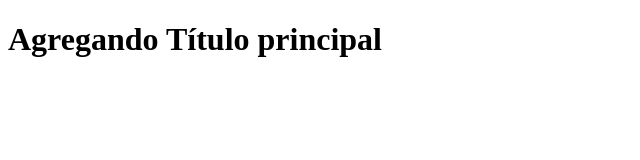
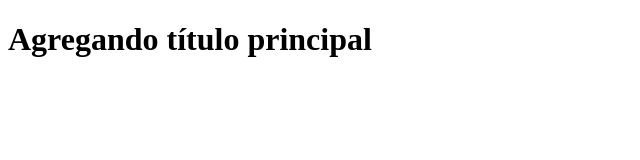
Before and after one commit to dieweyo/SampleProject, a plain HTML site: page index.html in a window 1280 px wide. Shown: the whole page, without its empty margins (0-640 px from the left). Drawn offline with Linux system fonts and the light colour scheme.

Commit message:
Agregando Título principal utilizando etiqueta h1

```diff
--- a/index.html
+++ b/index.html
@@ -6,6 +6,6 @@
     <title>Agregando Título principal</title>
 </head>
 <body>
-    <h1>Agregando Título principal</h1>
+    <h1>Agregando título principal</h1>
 </body>
 </html>
```
